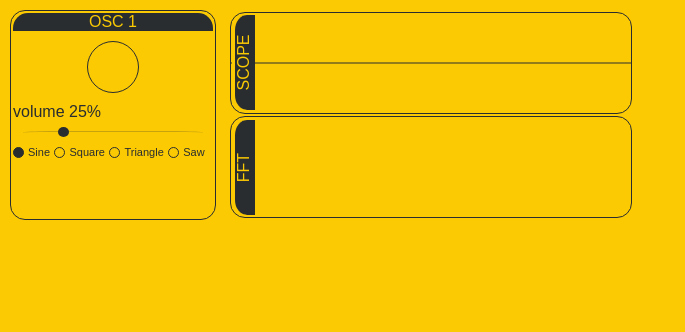
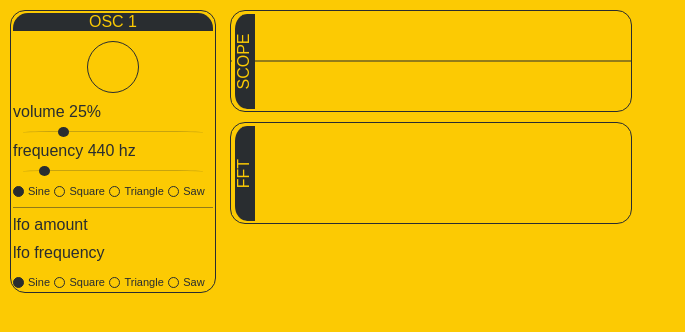
Before and after one commit to APriceDev/sandbocks, a plain HTML site: page soundlab/noisebox/nb-1/index.html in a window 1280 px wide. Shown: the whole page, without its empty margins (0-685 px from the left). Drawn offline with Linux system fonts and the light colour scheme.

Commit message:
code clean up and LFO

```diff
--- a/soundlab/noisebox/nb-1/css/base.css
+++ b/soundlab/noisebox/nb-1/css/base.css
@@ -15,6 +15,21 @@ body{
     padding: 0px;
 }
 
+hr{
+    border: 0;
+    height: 1px;
+    background: rgba(41,45,48,0.5);
+}
+
+/*hr{
+     border: 0;
+    height: 1px;
+    background-image: -webkit-linear-gradient(left, rgba(0,0,0,0), rgba(0,0,0,0.5), rgba(0,0,0,0));
+    background-image:    -moz-linear-gradient(left, rgba(0,0,0,0), rgba(0,0,0,0.5), rgba(0,0,0,0));
+    background-image:     -ms-linear-gradient(left, rgba(0,0,0,0), rgba(0,0,0,0.5), rgba(0,0,0,0));
+    background-image:      -o-linear-gradient(left, rgba(0,0,0,0), rgba(0,0,0,0.5), rgba(0,0,0,0));
+}*/
+
 .titles{
     background-color: rgba(41,45,48,1);
     color: rgba(252,202,3,1);
@@ -30,7 +45,6 @@ body{
 .oscillator{
     border: 1px solid rgba(41,45,48,1);
     border-radius: 15px;
-    height: 204px;
     width: 200px;
     padding: 2px;
     margin: 10px 0 0 10px;
@@ -108,25 +122,29 @@ input[type="radio"]:checked + label span {
     width: 9px;
 }
 
+.rack{
+    display: inline-block;
+    vertical-align: top;
+    position: relative;
+}
 
-#scopeHolder{
-    position: relative;
-    display: inline-block;
+canvas{
+    display: block;
 }
 
 #scope{
-    position: absolute;
+   /* position: absolute;
     left: 0px;
-    top: -154px;
+    top: -154px;*/
     border: 1px solid rgba(41,45,48,1);
     border-radius: 15px;
     margin: 10px 0 0 10px;
 }
 
 #fft{
-    position: absolute;
+    /*position: absolute;
     left: 0px;
-    top: -50px;
+    top: -50px;*/
     border: 1px solid rgba(41,45,48,1);
     border-radius: 15px;
     margin: 10px 0 0 10px;
@@ -150,11 +168,11 @@ input[type="radio"]:checked + label span {
 #scopeLable{
     position: absolute;
     left: 12px;
-    top: -46px;
+    top: 109px;
 }
 
 #fftLable{
     position: absolute;
     left: 12px;
-    top: 59px;
+    top: 221px;
 }
--- a/soundlab/noisebox/nb-1/index.html
+++ b/soundlab/noisebox/nb-1/index.html
@@ -9,23 +9,38 @@
 <body>
     <div class="container">
 
+        <div class="rack">
             <div class="oscillator">
                 <div class="titles">OSC 1</div>
                 <div class="toggle" id ="osc1Btn"></div>
                 <div>
                     <label for="volume">volume</label><span id="volumeState"></span>
                     <div class="sliders" id="volume" title="volume"></div>
+                    <label for="frequency">frequency</label><span id="frequencyState"></span>
+                    <div class="sliders" id="frequency" title="frequency"></div>
                 </div>
-            <div id="radio">
-                <input type="radio" id="sine" name="radio" checked="checked"><label for="sine"><span></span>Sine</label>
-                <input type="radio" id="square" name="radio"><label for="square"><span></span>Square</label>
-                <input type="radio" id="triangle" name="radio"><label for="triangle"><span></span>Triangle</label>
-                <input type="radio" id="sawtooth" name="radio"><label for="sawtooth"><span></span>Saw</label>
+                <div id="radioOcs">
+                    <input type="radio" id="sine" name="radioOcs" checked="checked"><label for="sine"><span></span>Sine</label>
+                    <input type="radio" id="square" name="radioOcs"><label for="square"><span></span>Square</label>
+                    <input type="radio" id="triangle" name="radioOcs"><label for="triangle"><span></span>Triangle</label>
+                    <input type="radio" id="sawtooth" name="radioOcs"><label for="sawtooth"><span></span>Saw</label>
                 </div>
-
+                <hr>
+                <div id="lfo">
+                    <label for="volumeLfo">lfo amount</label><span id="volumeLfoState"></span>
+                    <div class="sliders" id="volumeLfo" title="volumeLfo"></div>
+                    <label for="frequencyLfo">lfo frequency</label><span id="frequencyLfoState"></span>
+                    <div class="sliders" id="frequencyLfo" title="frequencyLfo"></div>
                 </div>
-
-        <div id="scopeHolder">
+                <div id="radioLfo">
+                    <input type="radio" id="sineLfo" name="radioLfo" checked="checked"><label for="sineLfo"><span></span>Sine</label>
+                    <input type="radio" id="squareLfo" name="radioLfo"><label for="squareLfo"><span></span>Square</label>
+                    <input type="radio" id="triangleLfo" name="radioLfo"><label for="triangleLfo"><span></span>Triangle</label>
+                    <input type="radio" id="sawtoothLfo" name="radioLfo"><label for="sawtoothLfo"><span></span>Saw</label>
+                </div>
+            </div>
+        </div>
+        <div class="rack">
             <div class="oscope" id="scopeLable">
                 SCOPE
             </div>
--- a/soundlab/noisebox/nb-1/js/app.js
+++ b/soundlab/noisebox/nb-1/js/app.js
@@ -8,15 +8,26 @@ var nb1 = (function($){
     destination,
     osc1,
     osc1Type = "sine",
+    osc1Frq = 440,
     osc1Gain,
     osc1GainLevel = 0.25,
     vol,
     volumeState,
-    radio,
+    frq,
+    frqState,
+    radioOcs,
     osc1Btn,
     osc1Toggle,
+
+    ocs1LFO,
+    osc1LFOType = "sine",
+    osc1LFOFrq = 0,
+    ocs1LFOGain,
+    ocs1LFOGainLevel = 0,
+
     analyser,
     canvasCtxScope,
+    isPaused = false,
     scope,
     looperScope,
     scopeBufferLength,
@@ -32,7 +43,8 @@ var nb1 = (function($){
 
     $(function($) {
 
-        vol = $("#volume")
+        vol = $("#volume"),
+        frq = $("#frequency")
 
         vol.slider({
                     //orientation: "vertical",
@@ -50,13 +62,36 @@ var nb1 = (function($){
                     updateVolume(ui.value, this);
                     }
                 });
+
+        frq.slider({
+                    //orientation: "vertical",
+                    min: 10,
+                    max: 3000,
+                    step: 1,
+                    value: osc1Frq,
+                    slide: function(e, ui){
+
+                    updateFrequency(ui.value, this);
+                    },
+
+                    change: function(e, ui){
+
+                    updateFrequency(ui.value, this);
+                    }
+                });
     });
 
+    var freeze = function(){
+
+        isPaused = !isPaused;
+        console.log(isPaused);
+    }
 
     var scopeLooper = function(){
         looperScope = window.requestAnimationFrame(scopeLooper);
 
         scopeBufferLength = analyser.fftSize,
+
         scopeBufferArray = new Uint8Array(scopeBufferLength);
         canvasCtxScope.clearRect(0, 0, scope.width, scope.height);
 
@@ -88,7 +123,7 @@ var nb1 = (function($){
 
         canvasCtxScope.lineTo(scope.width, scope.height/2);
         canvasCtxScope.stroke();
-        // console.log("scope running");
+        //console.log("scope running");
     };
 
     function fftLooper(){
@@ -121,6 +156,7 @@ var nb1 = (function($){
 
         osc1 = audioCtx.createOscillator();
         osc1.type = osc1Type;
+        osc1.frequency.value = osc1Frq;
         osc1Gain = audioCtx.createGain();
 
         waveState();
@@ -170,6 +206,19 @@ var nb1 = (function($){
             volumeState.innerHTML = " " + (parseInt(value*100)) + "%";
         }
     }
+
+    var updateFrequency = function(value, el){
+
+        value === undefined ? osc1Frq : osc1Frq = value;
+
+        if (osc1){
+            osc1.frequency.value = osc1Frq;
+        }
+
+        if (el !== undefined){
+            frequencyState.innerHTML = " " + value + " hz";
+        }
+    }
     var waveState = function(e){
 
         e === undefined ? osc1Type : osc1Type = e.target.id;
@@ -178,6 +227,7 @@ var nb1 = (function($){
         }
     };
 
+
     var toggleOsc1 = function(){
 
         osc1Toggle !== "start" ? (startOsc1(), osc1Btn.className = "toggle btnOn") : (stopOsc1(), osc1Btn.className =  "toggle");
@@ -185,17 +235,21 @@ var nb1 = (function($){
 
     var setupEventListeners = function(){
 
+        scope.addEventListener("click", freeze);
         osc1Btn.addEventListener("click", toggleOsc1);
-        radio.addEventListener("click", waveState);
+        radioOcs.addEventListener("click", waveState);
     };
 
     var init = function(){
 
         osc1Btn = document.getElementById("osc1Btn");
-        radio = document.getElementById("radio");
+        radioOcs = document.getElementById("radioOcs");
 
         volumeState = document.getElementById("volumeState");
         volumeState.innerHTML = " 25%";
+
+        frqState = document.getElementById("frequencyState");
+        frqState.innerHTML = " 440 hz";
 
         audioCtx = new AudioContext();
         scope = document.getElementById("scope"),
@@ -211,7 +265,6 @@ var nb1 = (function($){
         fft = document.getElementById("fft"),
         canvasCtxFft = fft.getContext("2d");
 
-
         setupEventListeners();
     };
 
```
Lines whose indentation alone changed are shown as unchanged.
